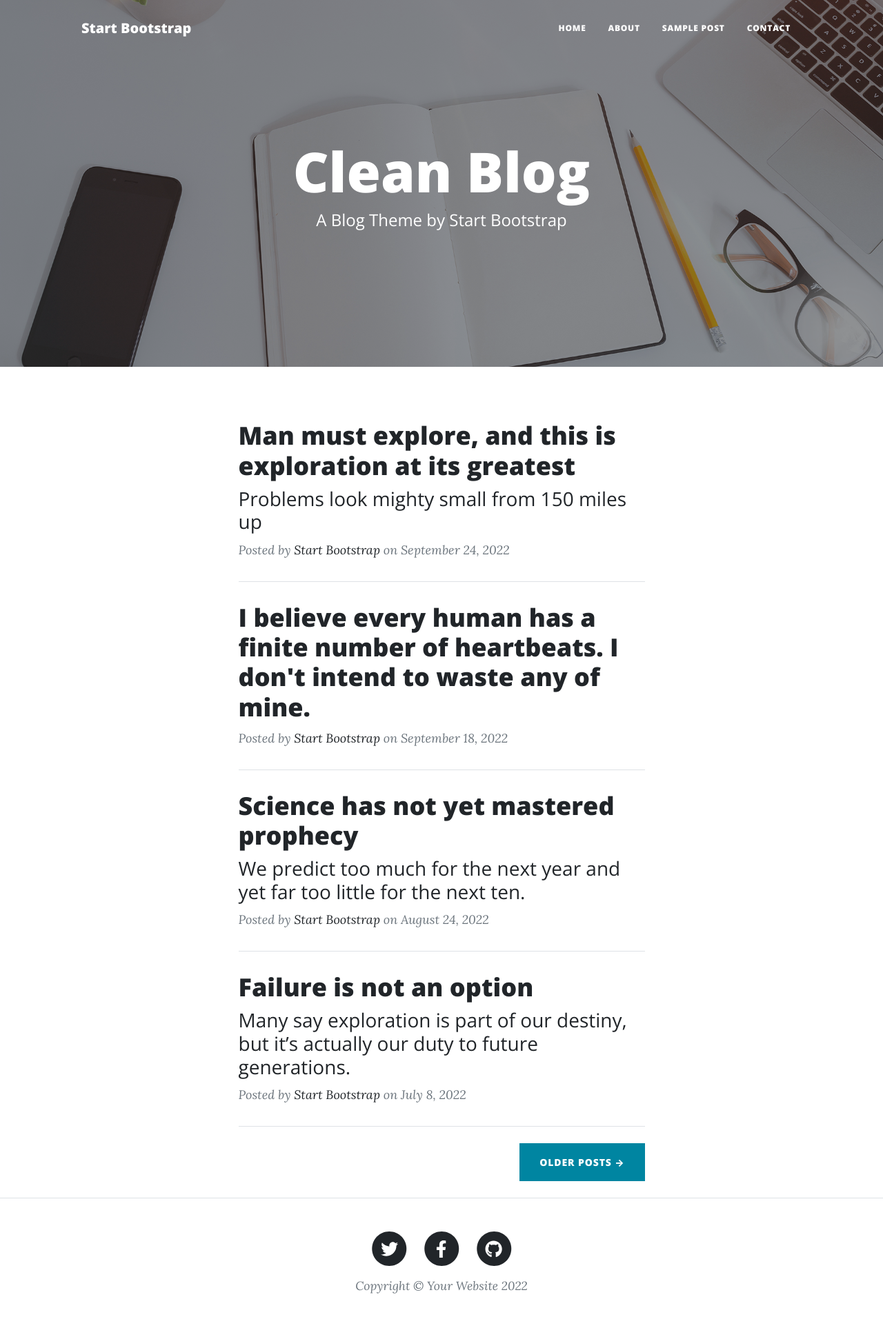
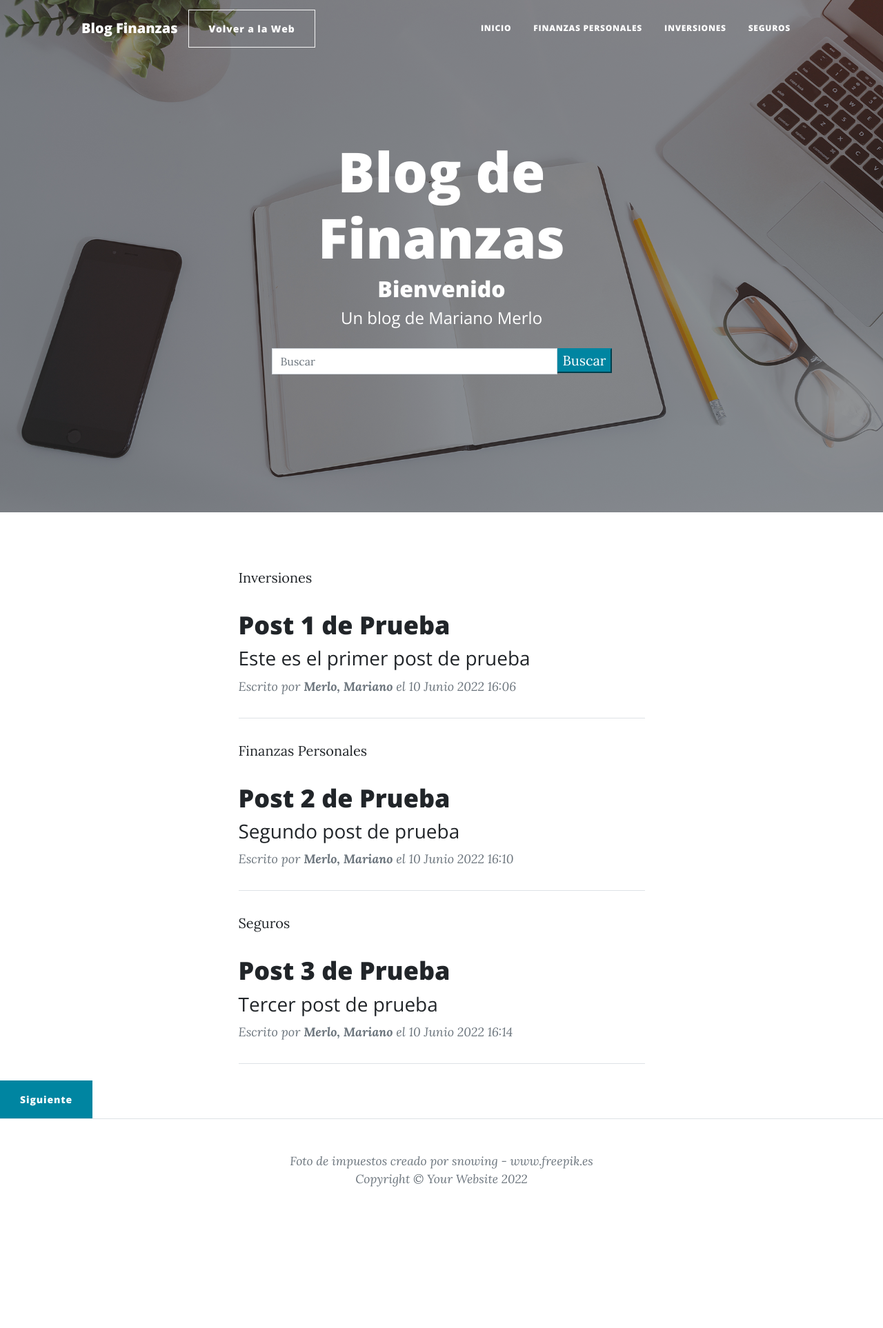
Before and after one commit to marianommerlo/entregaFinalBlog, a Django app: page /AppBlog/ in a window 1280 px wide. Shown: the whole page at 69% size. After the commit the page ends 1721 px from the top, so only its background shows below. Run offline with Django 4.2, Linux system fonts and the light colour scheme; data comes from the database, SQL or seed files in the repository; both versions use the stored data as it was after the commit; some libraries are stand-ins or nearby versions.

Commit message:
Blog terminado

```diff
--- a/AppBlog/models.py
+++ b/AppBlog/models.py
@@ -33,7 +33,7 @@ class Post(models.Model):
     slug = models.CharField('Slug', max_length = 100, null = False, blank = False)
     descripcion = models.CharField('Descripción', max_length = 110, null = False, blank = False)
     contenido = RichTextField('Contenido', blank = False, null = False)
-    imagen = models.URLField(max_length = 255, null = False, blank = False)
+    imagen = models.URLField(max_length = 1100, null = False, blank = False)
     #Atento acá porque se usa url si subo a heroku, no se puede almacenar imagenes.
     #En todo caso sera models.ImageField
     autor = models.ForeignKey(Autor, on_delete = models.CASCADE)
--- a/AppBlog/static/AppBlog/index.html
+++ b/AppBlog/static/AppBlog/index.html
@@ -35,7 +35,7 @@
             </div>
         </nav>
         <!-- Page Header-->
-        <header class="masthead" style="background-image: url('assets/img/home-bg.jpg')">
+        <header class="masthead" style="background-image: url('assets/img/home2-bg.jpg')">
             <div class="container position-relative px-4 px-lg-5">
                 <div class="row gx-4 gx-lg-5 justify-content-center">
                     <div class="col-md-10 col-lg-8 col-xl-7">
--- a/AppBlog/templates/AppBlog/inicio.html
+++ b/AppBlog/templates/AppBlog/inicio.html
@@ -6,5 +6,7 @@
 
 <h1>Blog de Finanzas</h1>
 <h2>Bienvenido</h2>
+<span class="subheading">Un blog de Mariano Merlo</span>
+
 
 {% endblock %}
--- a/AppBlog/templates/AppBlog/padre.html
+++ b/AppBlog/templates/AppBlog/padre.html
@@ -9,7 +9,7 @@
         <meta name="viewport" content="width=device-width, initial-scale=1, shrink-to-fit=no" />
         <meta name="description" content="" />
         <meta name="author" content="" />
-        <title>Clean Blog - Start Bootstrap Theme</title>
+        <title>Blog de Finanzas</title>
         <link rel="icon" type="image/x-icon" href="assets/favicon.ico" />
         <!-- Font Awesome icons (free version)-->
         <script src="https://use.fontawesome.com/releases/v6.1.0/js/all.js" crossorigin="anonymous"></script>
@@ -23,93 +23,122 @@
         <!-- Navigation-->
         <nav class="navbar navbar-expand-lg navbar-light" id="mainNav">
             <div class="container px-4 px-lg-5">
-                <a class="navbar-brand" href="index.html">Start Bootstrap</a>
+                <a class="navbar-brand" href="{% url 'inicio' %}">Blog Finanzas</a>
+                <a class="btn btn-primary" style="background-color:transparent; border-color: whitesmoke" href="#!GENERAR LINK">Volver a la Web</a>
                 <button class="navbar-toggler" type="button" data-bs-toggle="collapse" data-bs-target="#navbarResponsive" aria-controls="navbarResponsive" aria-expanded="false" aria-label="Toggle navigation">
                     Menu
                     <i class="fas fa-bars"></i>
                 </button>
                 <div class="collapse navbar-collapse" id="navbarResponsive">
                     <ul class="navbar-nav ms-auto py-4 py-lg-0">
-                        <li class="nav-item"><a class="nav-link px-lg-3 py-3 py-lg-4" href="index.html">Home</a></li>
-                        <li class="nav-item"><a class="nav-link px-lg-3 py-3 py-lg-4" href="about.html">About</a></li>
-                        <li class="nav-item"><a class="nav-link px-lg-3 py-3 py-lg-4" href="post.html">Sample Post</a></li>
-                        <li class="nav-item"><a class="nav-link px-lg-3 py-3 py-lg-4" href="contact.html">Contact</a></li>
+                        <li class="nav-item"><a class="nav-link px-lg-3 py-3 py-lg-4" href="{% url 'inicio' %}">Inicio</a></li>
+                        <li class="nav-item"><a class="nav-link px-lg-3 py-3 py-lg-4" href="{% url 'finanzaspersonales' %}">Finanzas Personales</a></li>
+                        <li class="nav-item"><a class="nav-link px-lg-3 py-3 py-lg-4" href="{% url 'inversiones' %}">Inversiones</a></li>
+                        <li class="nav-item"><a class="nav-link px-lg-3 py-3 py-lg-4" href="{% url 'seguros' %}">Seguros</a></li>
                     </ul>
                 </div>
             </div>
         </nav>
         <!-- Page Header-->
-        <header class="masthead" style="background-image: url('{% static 'AppBlog/assets/img/home-bg.jpg' %}')">
+        <header class="masthead" style="background-image: url({% block imagen %}{% static 'AppBlog/assets/img/home-bg.jpg' %}{% endblock %})">
             <div class="container position-relative px-4 px-lg-5">
                 <div class="row gx-4 gx-lg-5 justify-content-center">
                     <div class="col-md-10 col-lg-8 col-xl-7">
+                        <!-- Page heading-->
                         <div class="site-heading">
-                            <h1>Clean Blog</h1>
-                            <span class="subheading">A Blog Theme by Start Bootstrap</span>
+
+                            {% block título %}
+
+                            {% endblock %}
+                            <br>
+                            {% block busqueda %}
+                            <div class="container">
+                                <div class="row">
+                                    <div class="col-md-12 search">
+                                        <form method="get">
+                                            <div id="custom-search-input">
+                                                <div class="input-group col-md-12">
+                                                    <input type="text" class="form-control" placeholder="Buscar" name="buscar" value="{{ request.GET.buscar }}">
+                                                    <span class="input-group-list">
+                                                        <i class="icon icon-search"></i>
+                                                        <button type="submit" class="boton btn-primary">Buscar</button>
+                                                    </span>
+                                                </div>
+                                            </div>
+                                        </form>
+                                    </div>
+                                </div>
+                            </div>
+                            {% endblock %}
                         </div>
                     </div>
                 </div>
             </div>
         </header>
+
+
         <!-- Main Content-->
         <div class="container px-4 px-lg-5">
             <div class="row gx-4 gx-lg-5 justify-content-center">
                 <div class="col-md-10 col-lg-8 col-xl-7">
+                    {% block post %}
+
+
+                    {% if posts %}
+                    {% for post in posts %}
                         <!-- Post preview-->
                         <div class="post-preview">
-                        <a href="post.html">
-                            <h2 class="post-title">Man must explore, and this is exploration at its greatest</h2>
-                            <h3 class="post-subtitle">Problems look mighty small from 150 miles up</h3>
+                            <a href="{% url 'detallePost' post.slug %}">
+                                <p class="post-meta">
+                                    {{ post.categoria }}
+                                </p>
+                                <h2 class="post-title">
+                                    {{ post.titulo }}
+                                </h2>
+                                <h3 class="post-subtitle">
+                                    {{ post.descripcion }}
+                                </h3>
                             </a>
                             <p class="post-meta">
-                            Posted by
-                            <a href="#!">Start Bootstrap</a>
-                            on September 24, 2022
+                                Escrito por
+                                <strong>{{ post.autor }}</strong>
+                                el {{ post.fecha_creacion }}
                             </p>
                         </div>
                         <!-- Divider-->
                         <hr class="my-4" />
-                    <!-- Post preview-->
-                    <div class="post-preview">
-                        <a href="post.html"><h2 class="post-title">I believe every human has a finite number of heartbeats. I don't intend to waste any of mine.</h2></a>
-                        <p class="post-meta">
-                            Posted by
-                            <a href="#!">Start Bootstrap</a>
-                            on September 18, 2022
-                        </p>
+
+                    {% endfor %}
+
+                    {% else %}
+                    <h1>No hay posts publicados</h1>
+                    {% endif %}
+
+
+                    {% endblock %}
+
+                    <!-- Pager-->
                 </div>
-                    <!-- Divider-->
-                    <hr class="my-4" />
-                    <!-- Post preview-->
-                    <div class="post-preview">
-                        <a href="post.html">
-                            <h2 class="post-title">Science has not yet mastered prophecy</h2>
-                            <h3 class="post-subtitle">We predict too much for the next year and yet far too little for the next ten.</h3>
-                        </a>
-                        <p class="post-meta">
-                            Posted by
-                            <a href="#!">Start Bootstrap</a>
-                            on August 24, 2022
-                        </p>
             </div>
-                    <!-- Divider-->
-                    <hr class="my-4" />
-                    <!-- Post preview-->
-                    <div class="post-preview">
-                        <a href="post.html">
-                            <h2 class="post-title">Failure is not an option</h2>
-                            <h3 class="post-subtitle">Many say exploration is part of our destiny, but it’s actually our duty to future generations.</h3>
-                        </a>
-                        <p class="post-meta">
-                            Posted by
-                            <a href="#!">Start Bootstrap</a>
-                            on July 8, 2022
-                        </p>
         </div>
-                    <!-- Divider-->
-                    <hr class="my-4" />
-                    <!-- Pager-->
-                    <div class="d-flex justify-content-end mb-4"><a class="btn btn-primary text-uppercase" href="#!">Older Posts →</a></div>
+
+    <div class="row">
+        <div class="col-md-12 col-lg-12 col-sm-12 col-xs-12">
+            <div class="col-md-6 col-sm-6 col-lg-6 col-xs-6 float-left">
+                {% if posts.has_previous %}
+                    <div class="clearfix">
+                        <a href="?page={{ posts.previous_page_number }}" class="btn btn-primary float-left">Anterior</a>
+                    </div>
+                {% endif %}
+            </div>
+        </div>
+        <div class="col-md-12 col-lg-12 col-sm-12 col-xs-12">
+            <div class="col-md-6 col-sm-6 col-lg-6 col-xs-6 float-right">
+                {% if posts.has_next %}
+                    <div class="clearfix">
+                        <a href="?page={{ posts.next_page_number }}" class="btn btn-primary float-right">Siguiente</a>
+                    </div>
+                {% endif %}
             </div>
         </div>
     </div>
@@ -118,32 +147,7 @@
             <div class="container px-4 px-lg-5">
                 <div class="row gx-4 gx-lg-5 justify-content-center">
                     <div class="col-md-10 col-lg-8 col-xl-7">
-                        <ul class="list-inline text-center">
-                            <li class="list-inline-item">
-                                <a href="#!">
-                                    <span class="fa-stack fa-lg">
-                                        <i class="fas fa-circle fa-stack-2x"></i>
-                                        <i class="fab fa-twitter fa-stack-1x fa-inverse"></i>
-                                    </span>
-                                </a>
-                            </li>
-                            <li class="list-inline-item">
-                                <a href="#!">
-                                    <span class="fa-stack fa-lg">
-                                        <i class="fas fa-circle fa-stack-2x"></i>
-                                        <i class="fab fa-facebook-f fa-stack-1x fa-inverse"></i>
-                                    </span>
-                                </a>
-                            </li>
-                            <li class="list-inline-item">
-                                <a href="#!">
-                                    <span class="fa-stack fa-lg">
-                                        <i class="fas fa-circle fa-stack-2x"></i>
-                                        <i class="fab fa-github fa-stack-1x fa-inverse"></i>
-                                    </span>
-                                </a>
-                            </li>
-                        </ul>
+                        <div class="small text-center text-muted fst-italic" href='https://www.freepik.es/fotos/impuestos'>Foto de impuestos creado por snowing - www.freepik.es</div>
                         <div class="small text-center text-muted fst-italic">Copyright &copy; Your Website 2022</div>
                     </div>
                 </div>
--- a/AppBlog/urls.py
+++ b/AppBlog/urls.py
@@ -3,4 +3,9 @@ from .views import *
 
 urlpatterns = [
     path('', inicio, name = 'inicio'),
- ]
+    path('finanzaspersonales/', finanzaspersonales, name = 'finanzaspersonales'),
+    path('inversiones/', inversiones, name = 'inversiones'),
+    path('seguros/', seguros, name = 'seguros'),
+
+    path('post/<slug:slug>/', detallePost, name = 'detallePost'),
+]
--- a/AppBlog/views.py
+++ b/AppBlog/views.py
@@ -1,4 +1,62 @@
-from django.shortcuts import render
+from django.shortcuts import render, get_object_or_404
+from AppBlog.models import *
+from django.db.models import Q
+from django.core.paginator import Paginator
+
 
 def inicio(request):
-    return render(request, 'AppBlog/inicio.html')
+    queryset = request.GET.get("buscar")
+    posts = Post.objects.filter(estado = True)
+
+    if queryset:
+        posts = Post.objects.filter(Q(titulo__icontains = queryset) | Q(descripcion__icontains = queryset)).distinct()
+
+    paginator = Paginator(posts, 3)
+    page = request.GET.get('page')
+    posts = paginator.get_page(page)
+
+
+    return render(request, 'AppBlog/inicio.html', {'posts': posts})
+
+def detallePost(request, slug):
+    post = get_object_or_404(Post, slug = slug)
+    return render(request, 'AppBlog/post.html', {'detalle_post': post})
+
+
+def finanzaspersonales(request):
+    queryset = request.GET.get("buscar")
+    posts = Post.objects.filter(estado = True, categoria = Categoria.objects.get(nombre__iexact = 'Finanzas Personales'))
+
+    if queryset:
+        posts = Post.objects.filter(Q(titulo__icontains = queryset) | Q(descripcion__icontains = queryset), estado = True, categoria = Categoria.objects.get(nombre__iexact = 'Finanzas Personales')).distinct()
+
+    paginator = Paginator(posts, 3)
+    page = request.GET.get('page')
+    posts = paginator.get_page(page)
+
+    return render(request, 'AppBlog/finanzaspersonales.html', {'posts': posts})
+
+def inversiones(request):
+    queryset = request.GET.get("buscar")
+    posts = Post.objects.filter(estado = True, categoria = Categoria.objects.get(nombre__iexact = 'Inversiones'))
+
+    if queryset:
+        posts = Post.objects.filter(Q(titulo__icontains = queryset) | Q(descripcion__icontains = queryset), estado = True, categoria = Categoria.objects.get(nombre__iexact = 'Inversiones')).distinct()
+
+    paginator = Paginator(posts, 3)
+    page = request.GET.get('page')
+    posts = paginator.get_page(page)
+
+    return render(request, 'AppBlog/inversiones.html', {'posts': posts})
+
+def seguros(request):
+    queryset = request.GET.get("buscar")
+    posts = Post.objects.filter(estado = True, categoria = Categoria.objects.get(nombre__iexact = 'Seguros'))
+    if queryset:
+        posts = Post.objects.filter(Q(titulo__icontains = queryset) | Q(descripcion__icontains = queryset), estado = True, categoria = Categoria.objects.get(nombre__iexact = 'Seguros')).distinct()
+
+    paginator = Paginator(posts, 3)
+    page = request.GET.get('page')
+    posts = paginator.get_page(page)
+
+    return render(request, 'AppBlog/seguros.html', {'posts': posts})
--- a/entregaFinalBlog/urls.py
+++ b/entregaFinalBlog/urls.py
@@ -19,5 +19,5 @@ from django.urls import path, include
 
 urlpatterns = [
     path('admin/', admin.site.urls),
-    path('AppBlog/', include('AppBlog.urls'))
+    path('AppBlog/', include('AppBlog.urls')),
 ]
```
Also changed, not shown: AppBlog/templates/AppBlog/finanzaspersonales.html (added, +16 -0 lines), AppBlog/templates/AppBlog/inversiones.html (added, +17 -0 lines), AppBlog/templates/AppBlog/padre copy.html (deleted, +0 -157 lines), AppBlog/templates/AppBlog/post.html (added, +27 -0 lines), AppBlog/templates/AppBlog/seguros.html (added, +16 -0 lines), entregaFinalBlog/settings.py (+1 -13 lines), AppBlog/static/AppBlog/assets/img/finanzaspersonales-bg.jpg (added), AppBlog/static/AppBlog/assets/img/inversiones-bg.jpg (added), AppBlog/static/AppBlog/assets/img/seguros-bg.jpg (added), db.sqlite3. Lines whose indentation alone changed are shown as unchanged.
